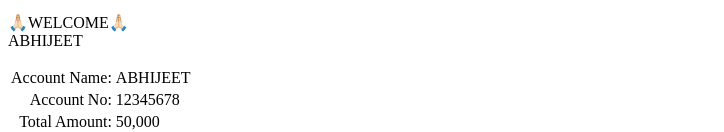
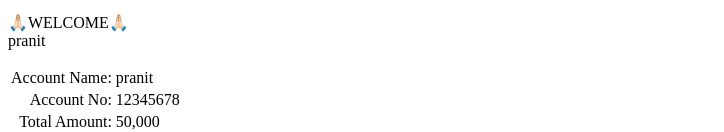
Before and after one commit to Pranitss/bank-ATM-card-, a plain HTML site: page index.html in a window 1280 px wide. Shown: the part 669-801 px from the top of the page, without its empty margins (0-724 px from the left). Drawn offline with nearby package versions, Linux system fonts and the light colour scheme.

Commit message:
Update index.html

```diff
--- a/index.html
+++ b/index.html
@@ -87,14 +87,14 @@
             <button id="det">DETAILS</button>
             <button id="otr">OTHERS</button>
              <center> <button id="backs">Cancel</button></center>
-            <p id="user23">              🙏🏻WELCOME🙏🏻<br>ABHIJEET</p>
+            <p id="user23">              🙏🏻WELCOME🙏🏻<br>pranit</p>
          </div>
 
         <div id="deti">
             <table id="de">
                 <tr>
                     <td>Account Name:</td>
-                    <td>ABHIJEET </td>
+                    <td>pranit </td>
                 </tr>
                 <tr>
                     <td style="text-align:right">Account No:</td>
```
